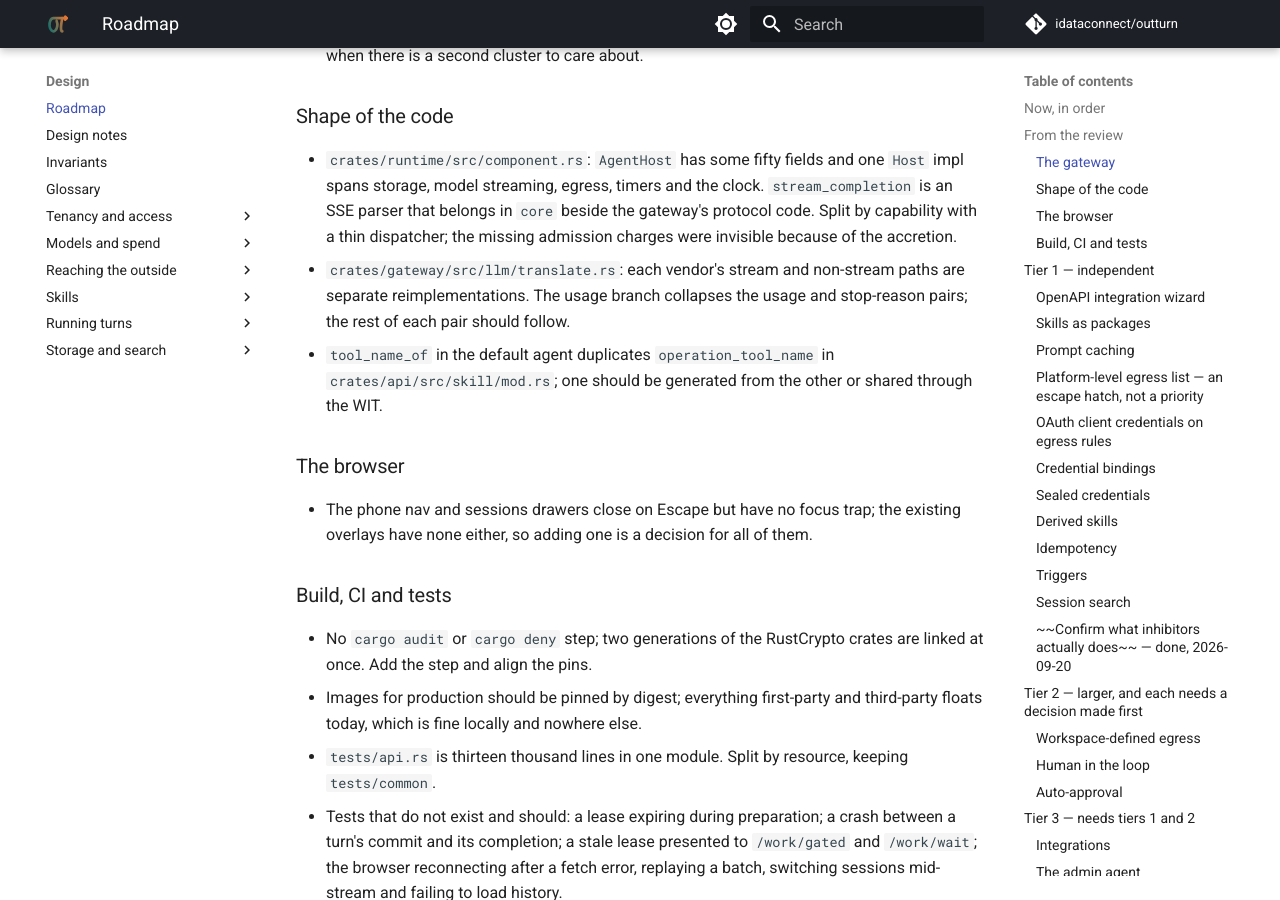
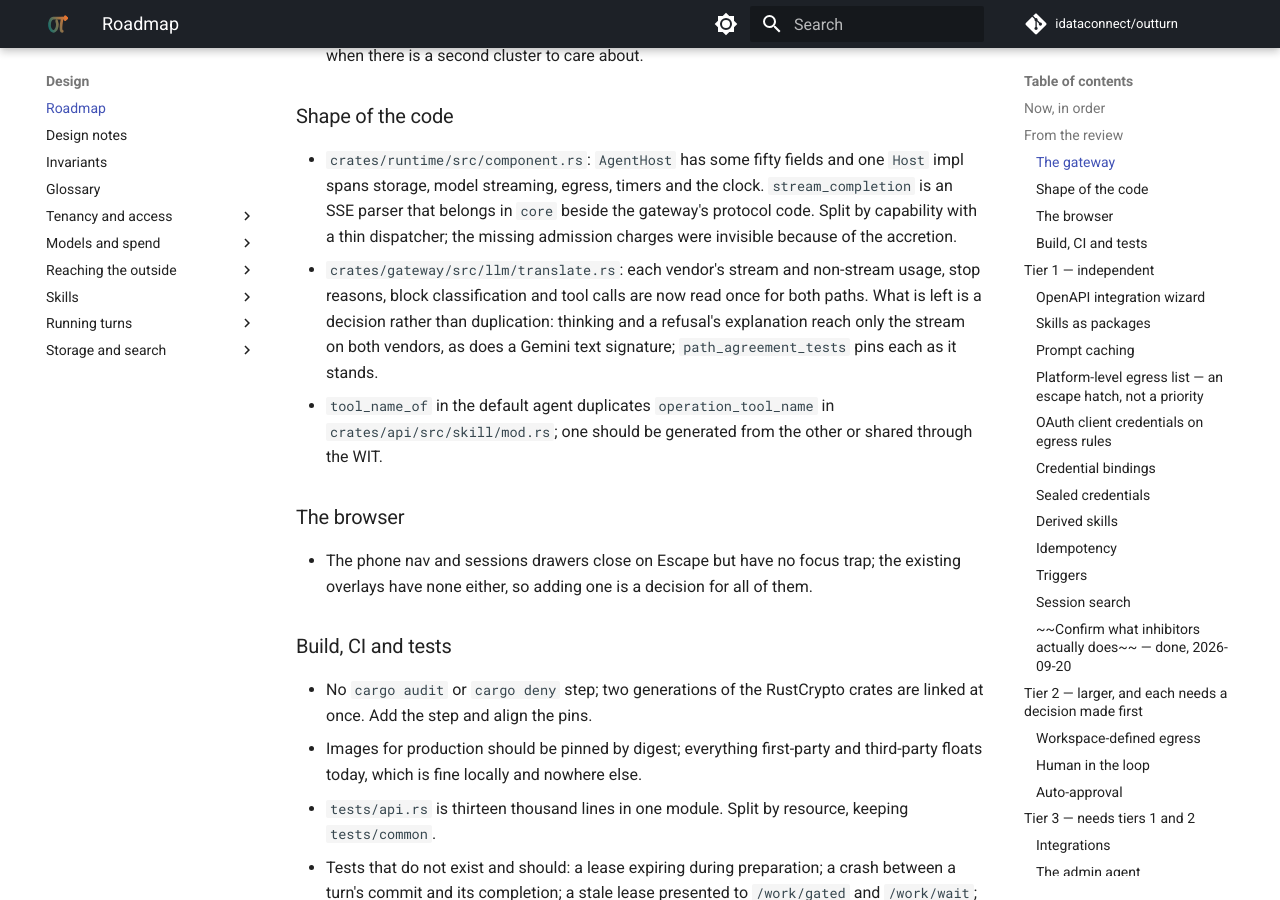
Before and after one commit to idataconnect/outturn, an MkDocs documentation site: the page built from docs/roadmap.md, in a window 1280 px wide and 900 px high, scrolled down 1564 px. Built offline with MkDocs 1.6.1 and Material for MkDocs 9.7.7, drawn with Linux system fonts in a browser that asks for light colours; comment, search, counter and statistics services are not loaded.

Commit message:
Read each vendor's blocks and calls once, for both paths
Usage and the stop reason were already shared; what a block is, a tool
call's id and name, and Gemini's function call and finish reason were
still written once per path. A whole Anthropic response now classifies
its blocks with the same BlockKind::of the stream opens them with, and a
Gemini call is one ToolCall the stream sends as its delta. What the paths
still treat differently is deliberate and pinned by path_agreement_tests.

Co-Authored-By: Claude Opus 5.5 <noreply@anthropic.com>

```diff
--- a/docs/roadmap.md
+++ b/docs/roadmap.md
@@ -68,8 +68,10 @@ can be picked up without rereading the review. Ordered by what it protects.
   gateway's protocol code. Split by capability with a thin dispatcher; the
   missing admission charges were invisible because of the accretion.
 - `crates/gateway/src/llm/translate.rs`: each vendor's stream and non-stream
-  paths are separate reimplementations. The usage branch collapses the usage
-  and stop-reason pairs; the rest of each pair should follow.
+  usage, stop reasons, block classification and tool calls are now read once
+  for both paths. What is left is a decision rather than duplication: thinking
+  and a refusal's explanation reach only the stream on both vendors, as does
+  a Gemini text signature; `path_agreement_tests` pins each as it stands.
 - `tool_name_of` in the default agent duplicates `operation_tool_name` in
   `crates/api/src/skill/mod.rs`; one should be generated from the other or
   shared through the WIT.
```
Also changed, not shown: 1 other file.
